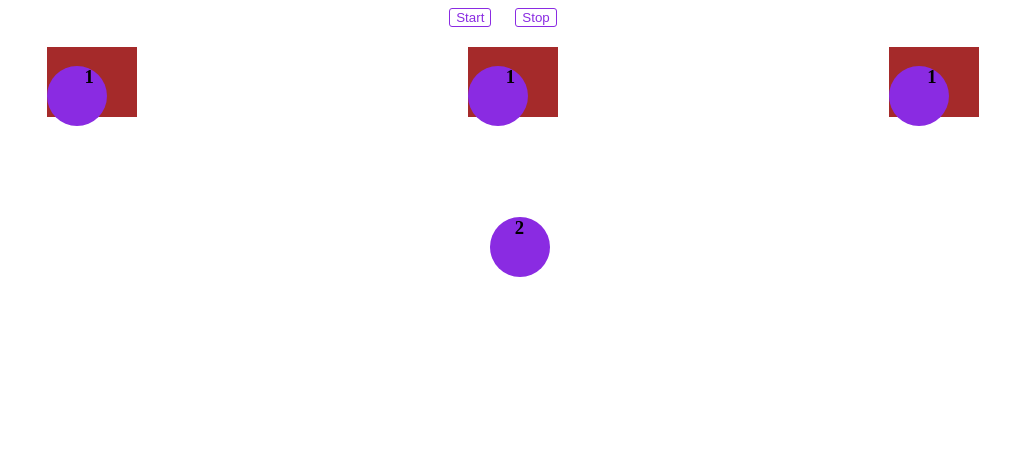
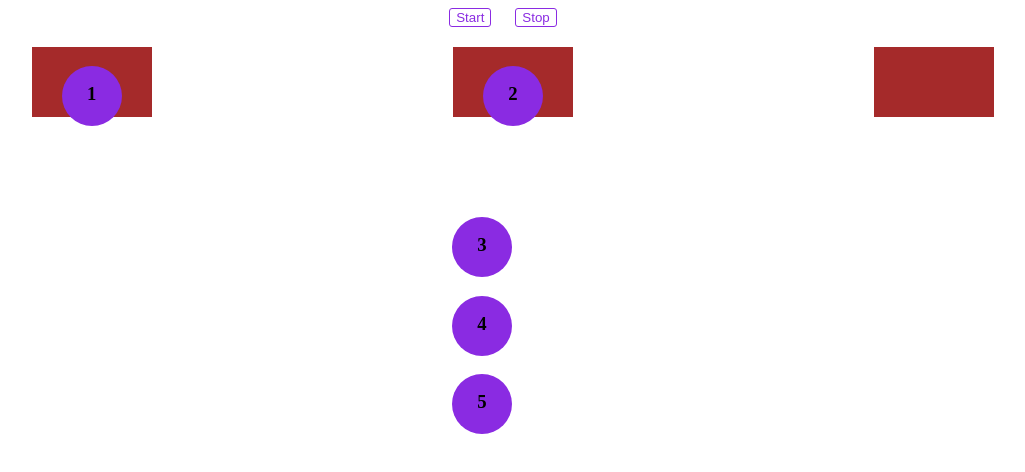
Before and after one commit to Bragodin/Tasks, a plain HTML site: page atm-app/index.html in a window 1280 px wide. Both pictures are taken after a click on the button "Start". Shown: the whole page, without its empty margins (127-1152 px from the left). Drawn offline with Linux system fonts and the light colour scheme.

Commit message:
style optimization

```diff
--- a/atm-app/main.js
+++ b/atm-app/main.js
@@ -27,6 +27,7 @@ class Atm extends EventEmitter {
     }, this.time);
   }
   checkState() {
+
     setTimeout(()=> {
       if(this.state === true){
         this.emit('freeAtm', this.atmId);
@@ -35,7 +36,6 @@ class Atm extends EventEmitter {
     }, 0);
   }
 }
-
 class Person {
   constructor(id){
     this.personId = id;
@@ -72,7 +72,6 @@ class Model extends EventEmitter {
       this.turn.shift(this.turn[0]);
   }
 }
-
 class View extends EventEmitter {
   constructor(){
       super();
@@ -97,20 +96,18 @@ class View extends EventEmitter {
     this.divForAtm.append(atm);
   }
   removePersonFromTurn(){
-      let firstElementOfTurn = document.getElementsByClassName('ul__li_person');
-      console.log(firstElementOfTurn);
-
+      // let firstElementOfTurn = document.getElementsByClassName('ul__li_person');
       let li = this.ul.firstElementChild;
       this.ul.removeChild(li);
   }
-  addPersonToAtm(atmNumber, personId, time){
+  addAndRemovePersonInAtm(atmNumber, personId, time){
     let atms = document.getElementsByClassName('atm');
     let li = document.createElement('div');
     li.className = "ul__li_person";
     li.innerHTML = `<h3>${personId}</h3>`;
     atms[atmNumber].append(li);
     setTimeout(() => {
-      atms[atmNumber].removeChild(li);////  CHANGE TIME
+      atms[atmNumber].removeChild(li);
     }, time);
   }
 }
@@ -143,15 +140,13 @@ class Controller extends EventEmitter {
         freeAtmIndex = el.atmId;
         return el.state === true;
       });
-      if(freeAtm && this.model.turn.length > 0){
+      if(freeAtm && this.model.turn.length > 3){
         this.model.atmsArray[freeAtmIndex].changeState();
         this.view.removePersonFromTurn();
-
-        this.view.addPersonToAtm(freeAtmIndex, this.model.turn[0].personId, freeAtm.time);
+        this.view.addAndRemovePersonInAtm(freeAtmIndex, this.model.turn[0].personId, freeAtm.time);
         this.model.removePersonFromTurn();
       }
     }, 0);
-
   }
 }
 
--- a/atm-app/style.css
+++ b/atm-app/style.css
@@ -7,10 +7,11 @@
     margin-top: 10px;
 }
 .ul__li_person h3 {
-    margin-left: 25px;
+    text-align: center;
+    padding-top: 17px;
 }
 .ul__turn{
-    margin-left: 45%;
+    margin-left: 42%;
     margin-top: 100px;
 }
 .div-for-atm{
@@ -22,6 +23,7 @@
     background-color: brown;
     width: 90px;
     height: 70px;
+    padding-left: 30px;
 }
 .buttons {
     text-align: center;
```
